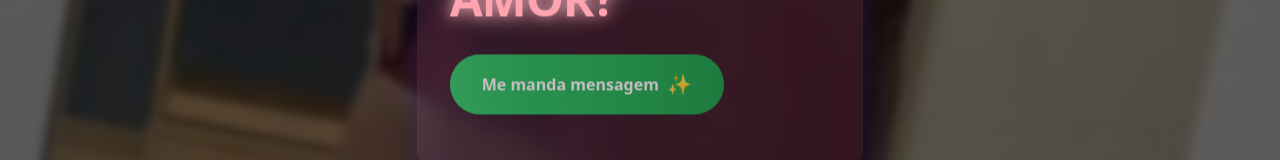
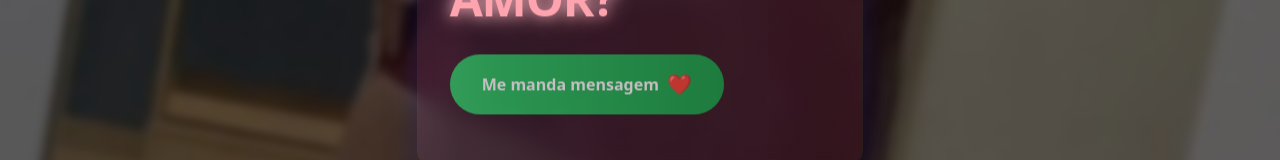
Before and after one commit to arinelson/love-me, a React (Vite) app: page / in a window 1280 px wide. Shown: the part 439-599 px from the top of the page. Built offline with nearby package versions, Linux system fonts and the light colour scheme.

Commit message:
Update button emoji to heart
Replaced the star emoji with a heart emoji in the message button on the Index page.
[skip gpt_engineer]

```diff
--- a/src/pages/Index.tsx
+++ b/src/pages/Index.tsx
@@ -58,7 +58,7 @@ const Index = () => {
           <span className="absolute inset-0 bg-gradient-to-r from-green-400/30 to-green-600/30 group-hover:opacity-75 transition-opacity" />
           <span className="relative flex items-center gap-2">
             Me manda mensagem
-            <span className="text-xl">✨</span>
+            <span className="text-xl">❤️</span>
           </span>
         </button>
       </div>
```
